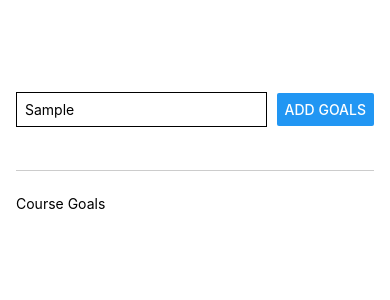
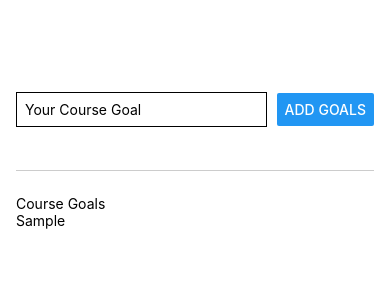
Before and after one commit to CodeNameNinja/LearningReactNative, a React Native app: screen / in a window 390 px wide. Both pictures are taken after typing "Sample" into the empty fields and a click on the button "ADD GOALS". Shown: the top 300 px of the page. Built offline with nearby package versions, Linux system fonts and the light colour scheme.

Commit message:
feat: Course goals

```diff
--- a/App.js
+++ b/App.js
@@ -1,15 +1,38 @@
-import { StatusBar } from "expo-status-bar";
+import { useState } from "react";
 import { StyleSheet, Text, TextInput, View, Button } from "react-native";
 
 export default function App() {
+  const [enteredGoal, setEnteredGoal] = useState("");
+  const [courseGoals, setCourseGoals] = useState([]);
+  const goalInputHandler = (enteredText) => {
+    setEnteredGoal(enteredText);
+  };
+  const addGoalHandler = () => {
+    setCourseGoals((currentGoals) => [...currentGoals, enteredGoal]);
+
+    // Clear enteredGoal.
+    setEnteredGoal("");
+  };
   return (
     <View style={styles.container}>
       <View style={styles.inputContainer}>
-        <TextInput placeholder="Course Goal" style={styles.textInput} />
-        <Button title="Add Goals" style={styles.button} />
+        <TextInput
+          placeholder="Your Course Goal"
+          style={styles.textInput}
+          value={enteredGoal}
+          onChangeText={goalInputHandler}
+        />
+        <Button
+          title="Add Goals"
+          style={styles.button}
+          onPress={addGoalHandler}
+        />
       </View>
       <View style={styles.goalsContainer}>
         <Text>Course Goals</Text>
+        {courseGoals.map((goal) => (
+          <Text key={goal}>{goal}</Text>
+        ))}
       </View>
     </View>
   );
```
